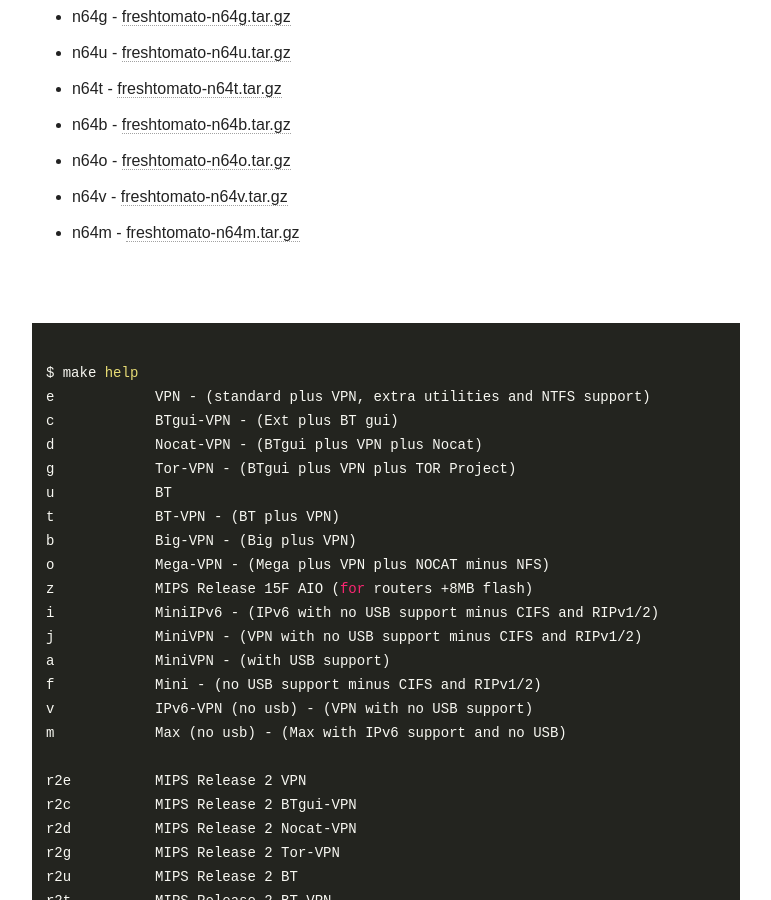
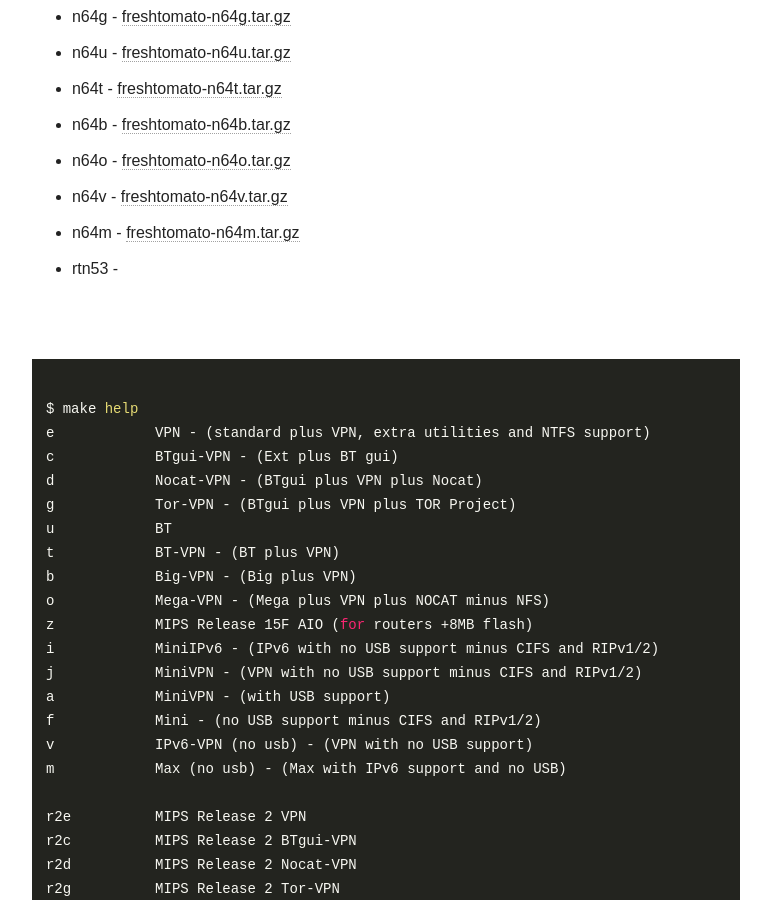
Before and after one commit to oglopss/freshtomato-mips-ci-jekyll, a Jekyll site: the page built from index.html, in a window 1280 px wide and 900 px high, scrolled down 1915 px. Shown: the whole window, without its empty margins (254-1025 px from the left). Built offline with Jekyll 4.4.1, drawn with Linux system fonts in a browser that asks for light colours; nearby versions of some CDN libraries.

Commit message:
Travis build 39 rtn53 pushed to gh-pages

```diff
--- a/_data/ss.yml
+++ b/_data/ss.yml
@@ -42,3 +42,4 @@
   - 0042 n64v freshtomato-n64v.tar.gz
   - 0041 n64o freshtomato-n64o.tar.gz
   - 0043 n64m freshtomato-n64m.tar.gz
+  - 0044 rtn53
```
